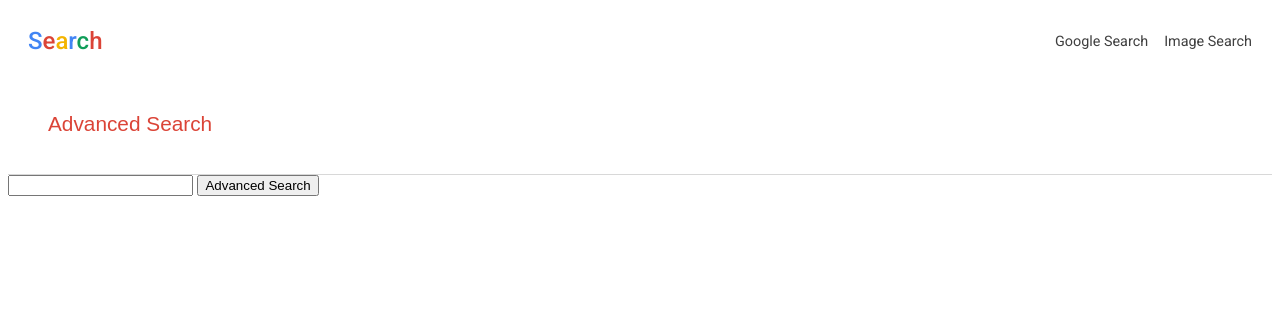
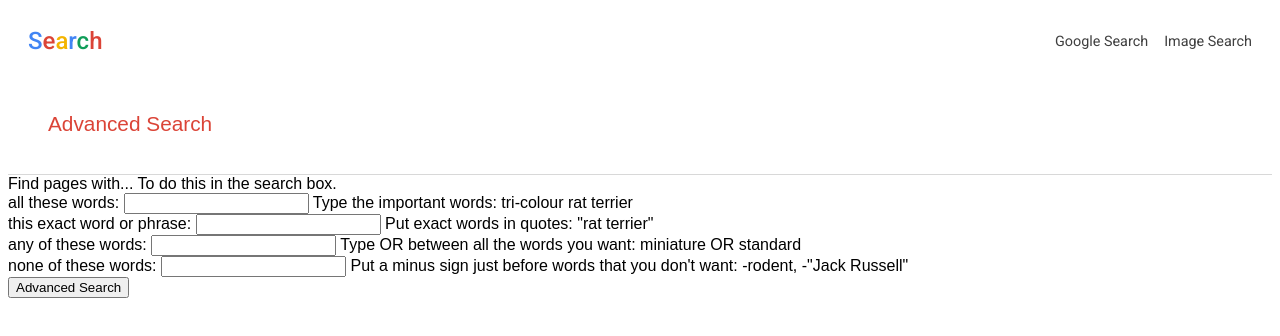
Before and after one commit to RCalvin2005/CS50Web-Search, a plain HTML site: page advanced.html in a window 1280 px wide. Drawn offline with Linux system fonts and the light colour scheme.

Commit message:
Added advanced search functionality

```diff
--- a/advanced.html
+++ b/advanced.html
@@ -27,7 +27,32 @@
                 <span id="advanced-search">Advanced Search</span>
             </div>
             <form action="https://google.com/search">
-                <input type="text" name="q">
+                <div class="form-container">
+                    <div class="row">
+                        <span class="input-heading">Find pages with...</span>
+                        <span class="help-heading">To do this in the search box.</span>
+                    </div>
+                    <div class="row">
+                        <label for="all">all these words:</label>
+                        <input autocomplete="off" type="text" name="as_q" id="all">
+                        <span class="help">Type the important words: <span class="mono">tri-colour rat terrier</span></span>
+                    </div>
+                    <div class="row">
+                        <label for="exact">this exact word or phrase:</label>
+                        <input autocomplete="off" type="text" name="as_epq" id="exact">
+                        <span class="help">Put exact words in quotes: <span class="mono">"rat terrier"</span></span>
+                    </div>
+                    <div class="row">
+                        <label for="any">any of these words:</label>
+                        <input autocomplete="off" type="text" name="as_oq" id="any">
+                        <span class="help">Type <span class="mono">OR</span> between all the words you want: <span class="mono">miniature OR standard</span></span>
+                    </div>
+                    <div class="row">
+                        <label for="none">none of these words:</label>
+                        <input autocomplete="off" type="text" name="as_eq" id="none">
+                        <span class="help">Put a minus sign just before words that you don't want: <span class="mono">-rodent, -"Jack Russell"</span></span>
+                    </div>
+                </div>
                 <input type="submit" value="Advanced Search">
             </form>
         </div>
```
